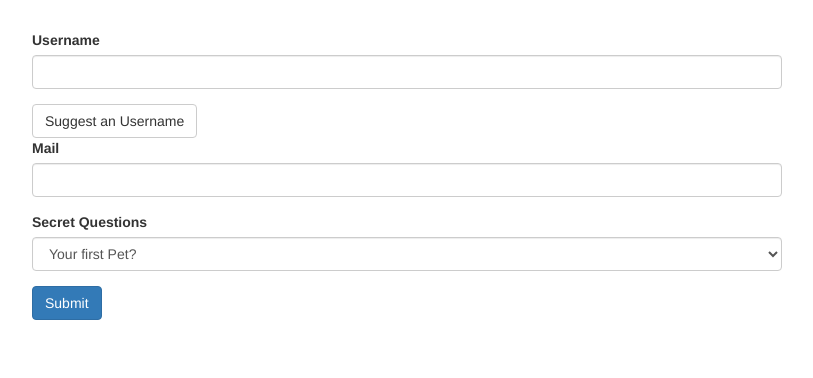
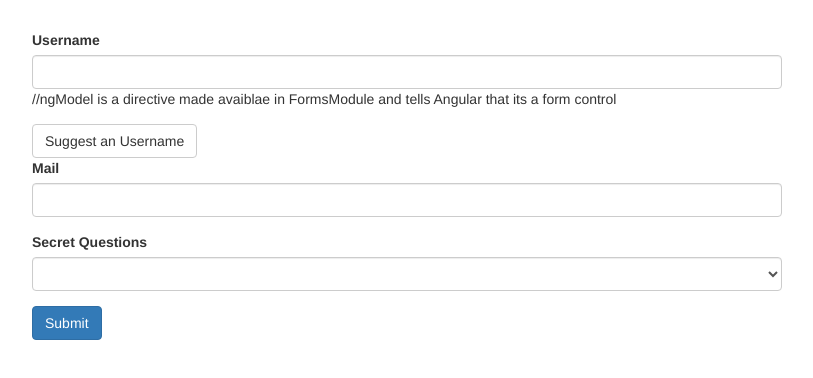
Before and after one commit to SheynaLew/forms-angular-course, an Angular app: page / in a window 1280 px wide. Shown: the top 378 px of the page, without its empty margins (233-1046 px from the left). Built offline with nearby package versions, Linux system fonts and the light colour scheme.

Commit message:
ngModel and names added to register the controls

```diff
--- a/src/app/app.component.html
+++ b/src/app/app.component.html
@@ -5,17 +5,33 @@
         <div id="user-data">
           <div class="form-group">
             <label for="username">Username</label>
-            <input type="text" id="username" class="form-control">
+            <input
+              type="text"
+              id="username"
+              class="form-control"
+              ngModel
+              name="username"
+              >
+              //ngModel is a directive made avaiblae in FormsModule and tells Angular that its a form control
           </div>
           <button class="btn btn-default" type="button">Suggest an Username</button>
           <div class="form-group">
             <label for="email">Mail</label>
-            <input type="email" id="email" class="form-control">
+            <input
+              type="email"
+              id="email"
+              class="form-control"
+              ngModel
+              name="email">
           </div>
         </div>
         <div class="form-group">
           <label for="secret">Secret Questions</label>
-          <select id="secret" class="form-control">
+          <select
+            id="secret"
+            class="form-control"
+            ngModel
+            name="secret">
             <option value="pet">Your first Pet?</option>
             <option value="teacher">Your first teacher?</option>
           </select>
```
Also changed, not shown: 1 other file (tests, documents, lock files or other folders).
